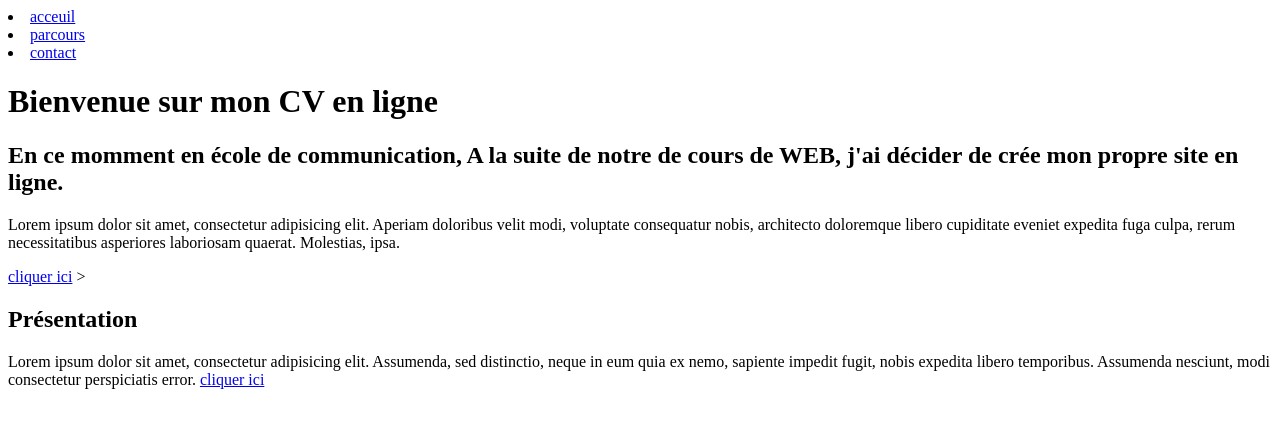
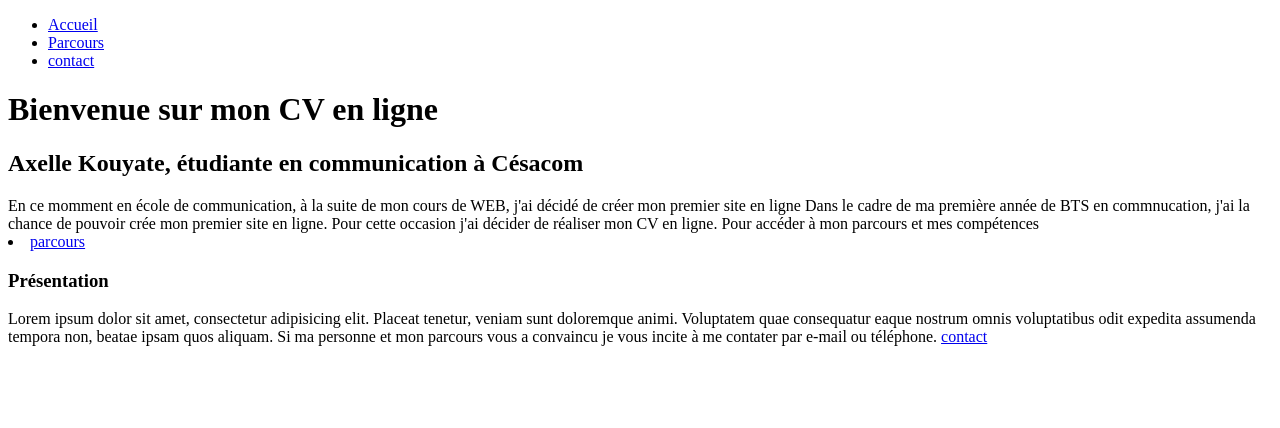
Before and after one commit to AxelleKou/premiereRepo, a plain HTML site: page index.html in a window 1280 px wide. Drawn offline with Linux system fonts and the light colour scheme.

Commit message:
remise au propre html

```diff
--- a/index.html
+++ b/index.html
@@ -2,13 +2,36 @@
 <html lang="en">
 <head>
     <meta charset="UTF-8">
-    <title>Fist site</title>
+    <title>My first site</title>
 </head>
 <body>
+    <header>
+        <nav>
+            <ul>
+                <li><a href="index.html">Accueil</a></li>
+                <li><a href="parcours.html">Parcours</a></li>
+                <li><a href="contact.html">contact</a></li>
+            </ul>
+        </nav>
+    </header>
+    <main>
+        <h1>Bienvenue sur mon CV en ligne </h1>
+        <h2>Axelle Kouyate, étudiante en communication à Césacom </h2>
 
-    <li><a href="index.html">acceuil</a></li>
-    <li><a href="parcours.html.html">parcours</a></li>
-    <li><a href="contact.html">contact</a></li>
+        <p1>En ce momment en école de communication, à la suite de mon cours de WEB, j'ai décidé de créer mon premier site en ligne</p1>
+
+        <P2>Dans le cadre de ma première année de BTS en commnucation, j'ai la chance de pouvoir crée mon premier site en ligne.
+        Pour cette occasion j'ai décider de réaliser mon CV en ligne.</P2>
+
+
+        Pour accéder à mon parcours et mes compétences <li><a href="parcours.html.html">parcours</a>
+
+        <h3>Présentation</h3>
+
+        <p3>Lorem ipsum dolor sit amet, consectetur adipisicing elit. Placeat tenetur, veniam sunt doloremque animi. Voluptatem quae consequatur eaque nostrum omnis voluptatibus odit expedita assumenda tempora non, beatae ipsam quos aliquam.</p3>
+
+        <p4>Si ma personne et mon parcours vous a convaincu je vous incite à me contater par e-mail ou téléphone.</p4>
+<a href="contact.html">contact</a>
 
 
 
@@ -16,23 +39,23 @@
 
 
 
-    <h1>Bienvenue sur mon CV en ligne </h1>
-
-    <h2>En ce momment en école de communication, A la suite de notre de cours de WEB, j'ai décider de crée mon propre site en ligne.
-    </h2>
 
 
 
-</body> <p>Lorem ipsum dolor sit amet, consectetur adipisicing elit. Aperiam doloribus velit modi, voluptate consequatur nobis, architecto doloremque libero cupiditate eveniet expedita fuga culpa, rerum necessitatibus asperiores laboriosam quaerat. Molestias, ipsa.</p>
 
 
-<a href="parcours.html">cliquer ici</a>
-
-></a>
-</html> <h2>Présentation</h2>
+    </main>
 
 
-<P2>Lorem ipsum dolor sit amet, consectetur adipisicing elit. Assumenda, sed distinctio, neque in eum quia ex nemo, sapiente impedit fugit, nobis expedita libero temporibus. Assumenda nesciunt, modi consectetur perspiciatis error.</P2>
 
 
-<a href="contact.html">cliquer ici</a>
+
+    <footer>
+
+    </footer>
+
+
+
+
+</body>
+</html>
```
Also changed, not shown: contact.html (+18 -8 lines), parcours.html (+21 -8 lines).
